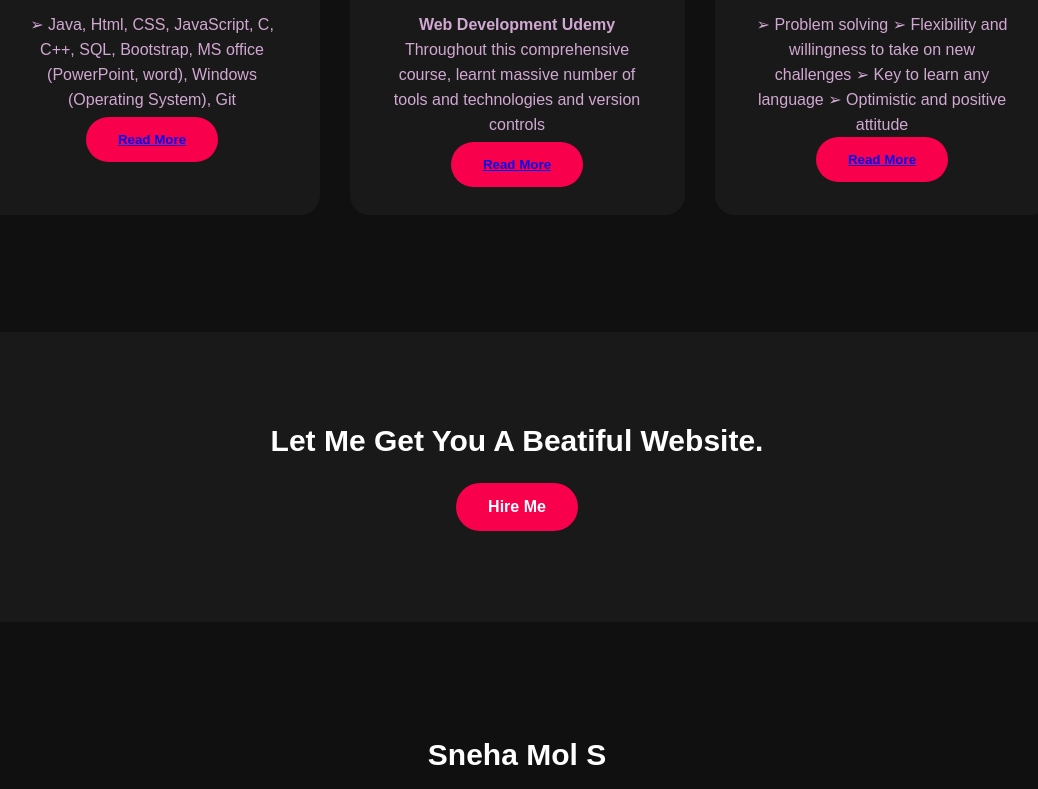
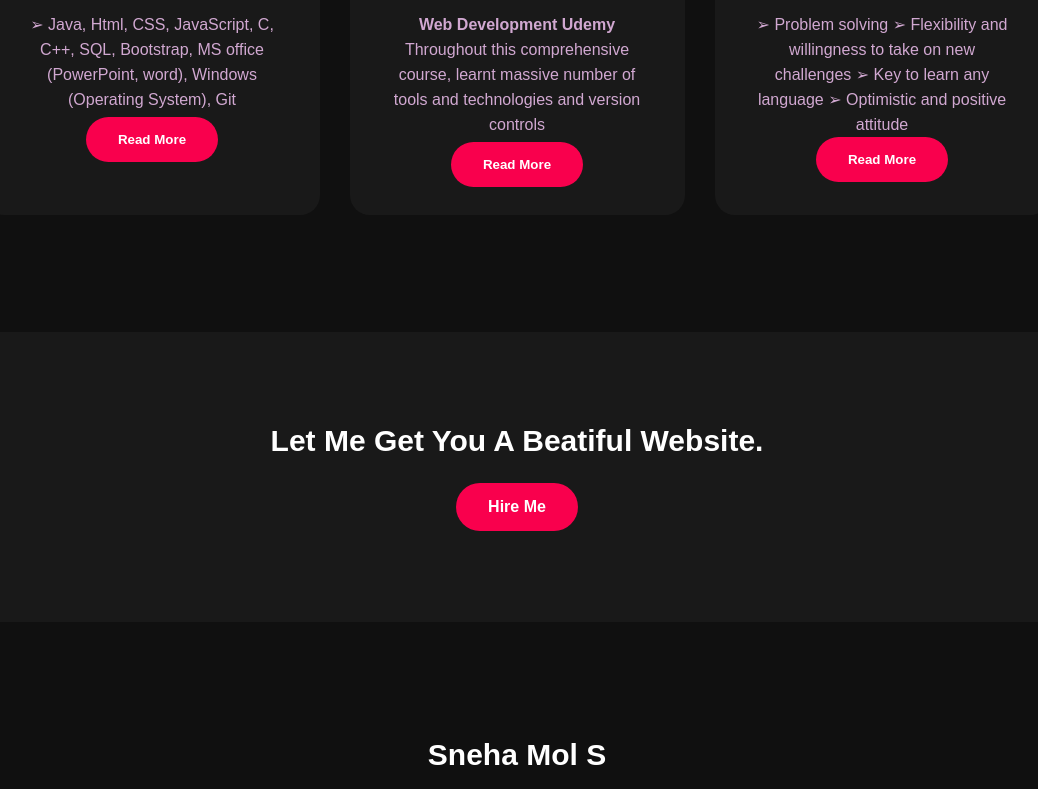
Before and after one commit to Snehamols31/myPortfolio, a plain HTML site: page index.html in a window 1280 px wide. Shown: the part 2042-2831 px from the top of the page, without its empty margins (123-1161 px from the left). Drawn offline with Linux system fonts and the light colour scheme.

Commit message:
Update style.css

```diff
--- a/style.css
+++ b/style.css
@@ -302,3 +302,7 @@ footer p:nth-child(2){
 	bottom: 35px;
 	font-size: 14px;
 }
+.btn-font{
+	 color: white;
+         text-decoration: none;
+}
```
